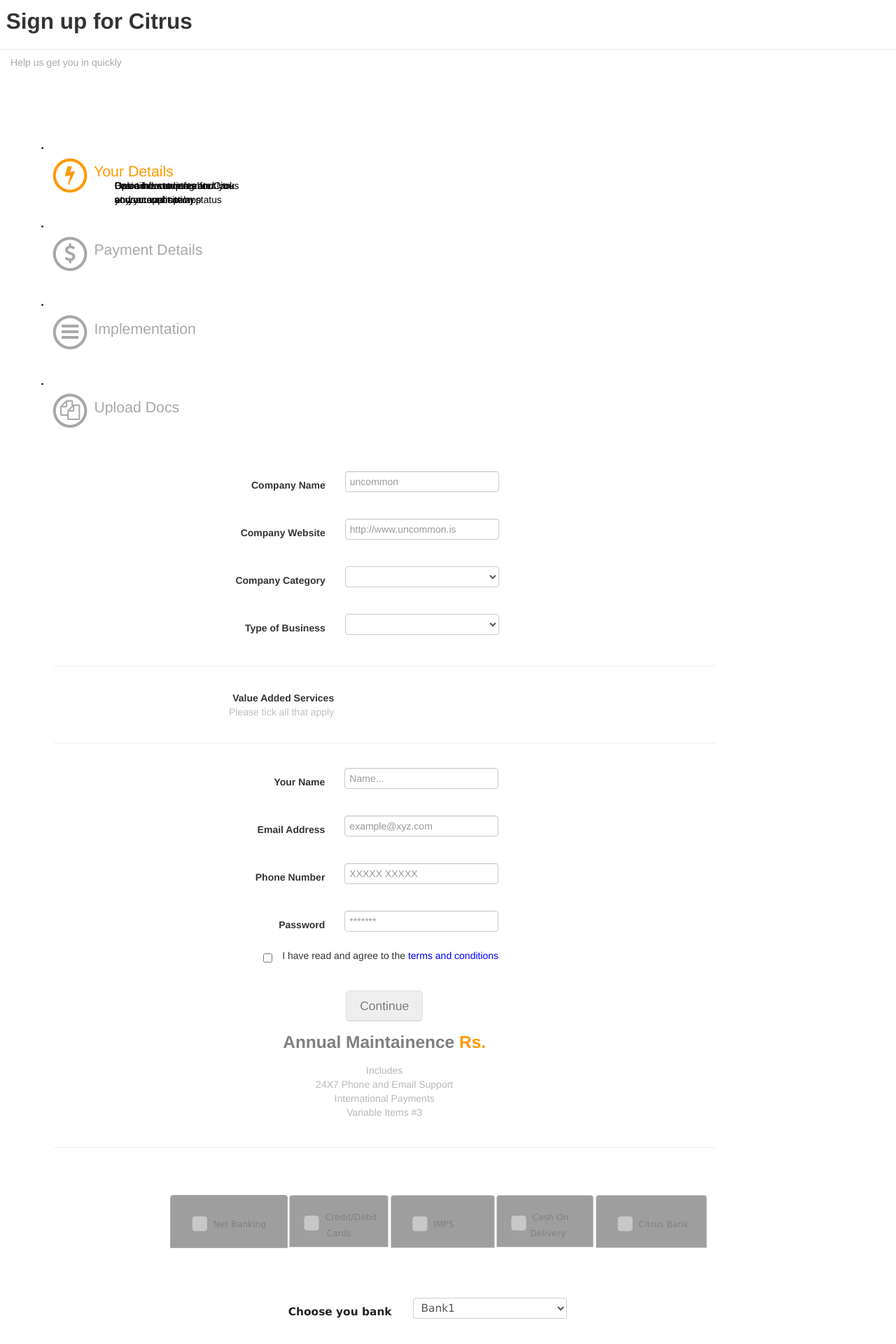
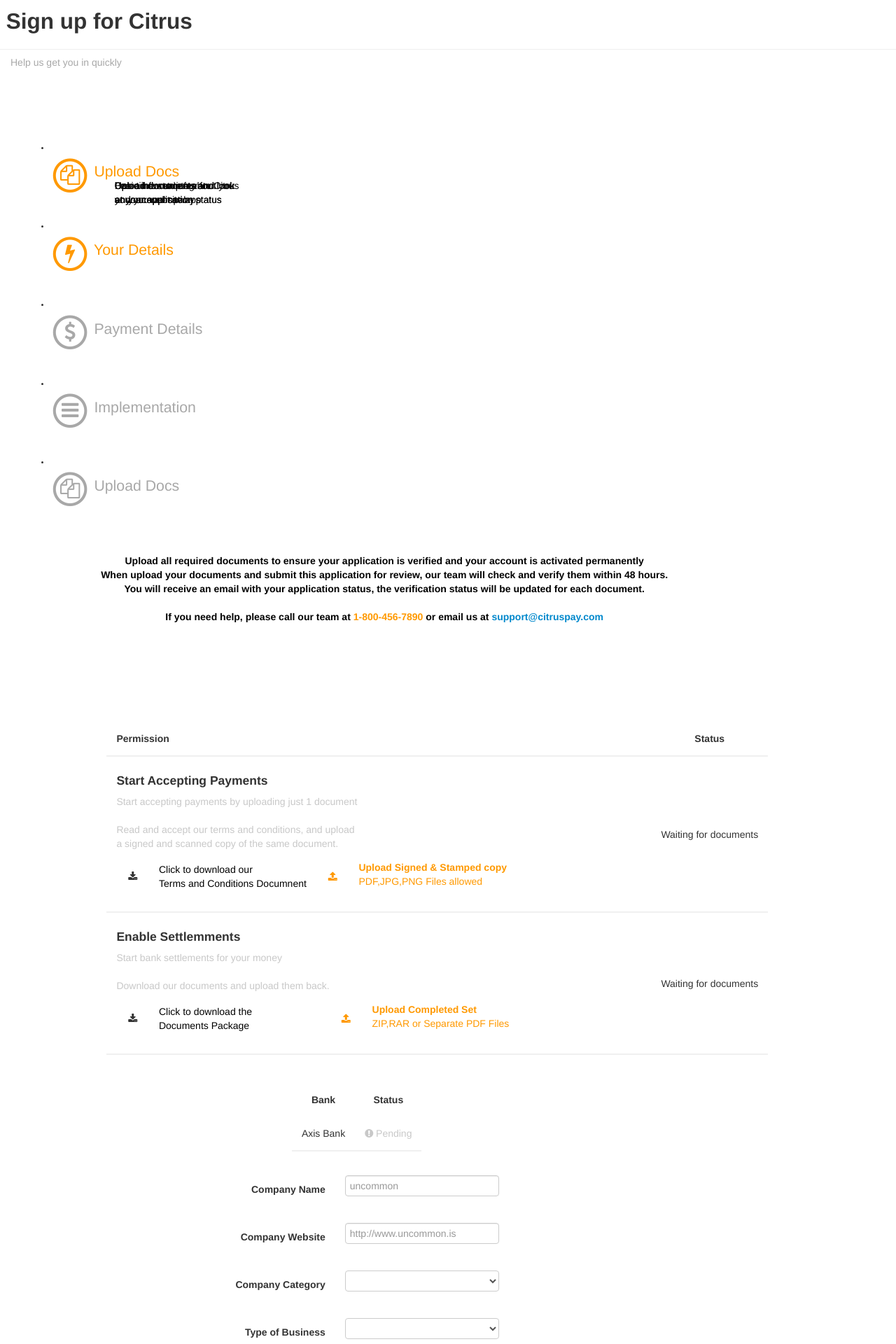
Before and after one commit to utkarshd420/citrus-onboarding, a Django app: template signup/templates/index.html in a window 1280 px wide. Shown: the top 1920 px of the page at 70% size. Run offline with Django 3.2, Linux system fonts and the light colour scheme; the template is opened without the code that fills it, so the values that code supplies are empty; some libraries are stand-ins or nearby versions; grey boxes are pictures that could not be loaded.

Commit message:
Added the zero tab, Formatting pending

```diff
--- a/signup/templates/index.html
+++ b/signup/templates/index.html
@@ -29,6 +29,28 @@
 
 <div  id="tabs" style="position:absolute;left:6%;top:25%;background:#FFFFFF">
 <ul id="tab-list-custom">
+
+	<li class="row">
+	<a href="#tabs-0" id="tab-0" style="width:265px">
+	<span class="headings-custom" id="headings-custom-tab0">
+	<span class="fa-stack fa-lg" style="padding-top:0.3em">
+	<i class="fa fa-circle-thin fa-stack-2x" ></i>
+	<i class="fa fa-copy fa-stack-1x " id="ver0"></i>
+	</span>
+	Upload Docs&nbsp;&nbsp;&nbsp;&nbsp;&nbsp;&nbsp;&nbsp;</br></br>
+	<p>
+	<span class="subtext-custom">
+	Upload documents and look &nbsp;&nbsp;&nbsp;&nbsp;&nbsp;&nbsp;&nbsp;
+	</br>
+	at your application status&nbsp;&nbsp;&nbsp;&nbsp;&nbsp;&nbsp;&nbsp;
+	</span>
+	</p>
+	</span>
+
+	</a>
+	</li>
+
+
 	<li class="row"><a href="#tabs-1" id="tab-1"><span id="headings-custom-tab1" class="headings-custom">
 	<span class="fa-stack fa-lg" style="padding-top:0.3em">
 	<i class="fa fa-circle-thin fa-stack-2x"></i>
@@ -98,6 +120,126 @@
 
 
 </ul>
+
+<div id="tabs-0" style="text-align:center;">
+  </br>
+  <span style="color:black;font-weight:700">
+Upload all required documents to ensure your application is verified and your account is activated permanently
+</br>
+When upload your documents and submit this application for review, our team will check and verify them within <strong>48 hours</strong>.
+</br>
+You will receive an email with your application status, the <strong> verification status </strong> will be updated for each document.
+</br>
+</br>
+If you need help, please call our team at <span style="color:#FF9900">1-800-456-7890</span> or email us at <a href="mailto:support@citruspay.com">support@citruspay.com
+</a>
+</br>
+</span>
+</span>
+</br>
+</br></br></br></br></br></br>
+<table style="border-bottom:2px solid rgb(240,240,240);left: 8%;position: relative;">
+	<tr style="border-bottom:2px solid rgb(240,240,240)">
+    <td class="table-left-col"><strong>Permission</strong></td>
+	<td><strong>&nbsp;&nbsp;&nbsp;Status&nbsp;&nbsp;&nbsp;</strong></td>
+</tr>
+
+<tr style="border-bottom:2px solid rgb(240,240,240)">
+<td class="table-left-col"><h4>Start Accepting Payments</h4>
+<span style="color:rgb(200,200,200)">
+Start accepting payments by uploading just 1 document
+</br>
+</br>
+Read and accept our terms and conditions, and upload</br>
+a signed and scanned copy of the same document.
+</br>
+</span>
+
+<table>
+<tr>
+<td style="subtable-left-coloumn"><i class="fa fa-download fa-1x" style="padding:0.2em;"></i></td>
+<td>
+<a href="url" style="color:black">
+Click to download our </br> Terms and Conditions Documnent
+</a>
+</td>
+<td>
+<i class="fa fa-upload fa-1x" name="agreement" style="padding:0.2em;color:#FF9900"></i>
+<input style="display:none" type='file' id='agreement-input'>
+</td>
+<td>
+<label name="agreement" onclick="$('#agreement-input').click()">
+<span style="color:#FF9900"><strong>Upload Signed & Stamped copy</strong></br> PDF,JPG,PNG Files allowed</span></br>
+<progress name="agreement" style="display:none" max="100", value="0"></progress>
+</label>
+</td>
+</tr>
+</table>
+
+
+</td>
+<td style="text-align:center;valign:ceneter">
+Waiting for documents
+</td>
+</tr>
+
+<tr style="border-bottom:2px solid rgb(240,240,240)">
+<td class="table-left-col"><h4>Enable Settlemments</h4>
+<span style="color:rgb(200,200,200)">
+Start bank settlements for your money
+</br></br>
+Download our documents and upload them back.
+</span>
+
+<table>
+<tr>
+<td><i class="fa fa-download fa-1x" style="padding:0.2em;"></i></td>
+<td class="subtable-left-coloumn">
+<a href="url" style="color:black">
+Click to download the </br> Documents Package
+</a>
+</td>
+<td>
+<i class="fa fa-upload fa-1x" name="settlement" style="padding:0.2em;color:#FF9900"></i>
+<input style="display:none" type='file' id='settlement'>
+</td>
+<td>
+<label name="settlement" onclick="$('#settlement').click()">
+<span style="color:#FF9900"><strong>Upload Completed Set</strong></br>ZIP,RAR or Separate PDF Files</span>
+</br>
+<progress name="settlement" style="display:none" max="100", value="0"></progress>
+</label>
+</td>
+</tr>
+</table>
+
+</td>
+<td style="text-align:center;">
+Waiting for documents
+</td>
+</tr>
+
+</table>
+</br>
+</br>
+<table style="border-bottom:2px solid rgb(240,240,240);left: 36%;position: relative;">
+<tr>
+<td style="text-align:center"><strong>Bank</strong></td>
+<td style="text-align:center"><strong>Status</strong></td>
+</tr>
+<tr>		<!--bank rows -->
+<td class="bank-name">Axis Bank</td>
+<td class="approved-status" style="display:none;color:green">
+<i class="fa fa-check-square fa-1x"></i>
+Approved</td>
+<td class="pending-status" style="color:rgb(200,200,200)">
+<i class="fa fa-exclamation-circle fa-1x"></i>
+Pending</td>
+</tr>
+</table>
+</br>
+</div>
+
 
 <div id="tabs-1">
 <div id="content-tab1" style="text-align:center">
```
Also changed, not shown: signup/static/lib/custom.js.
